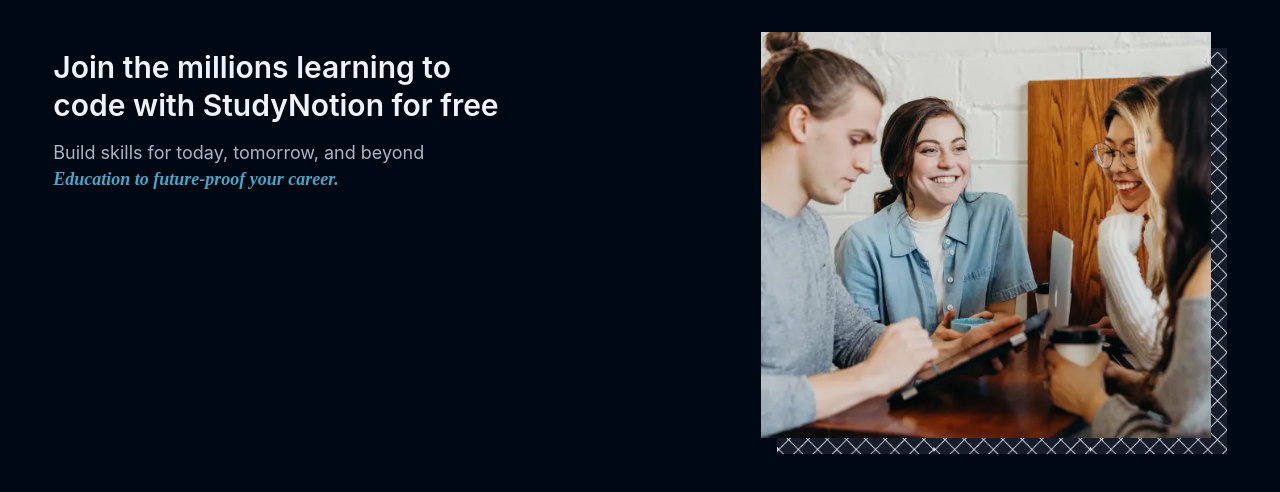
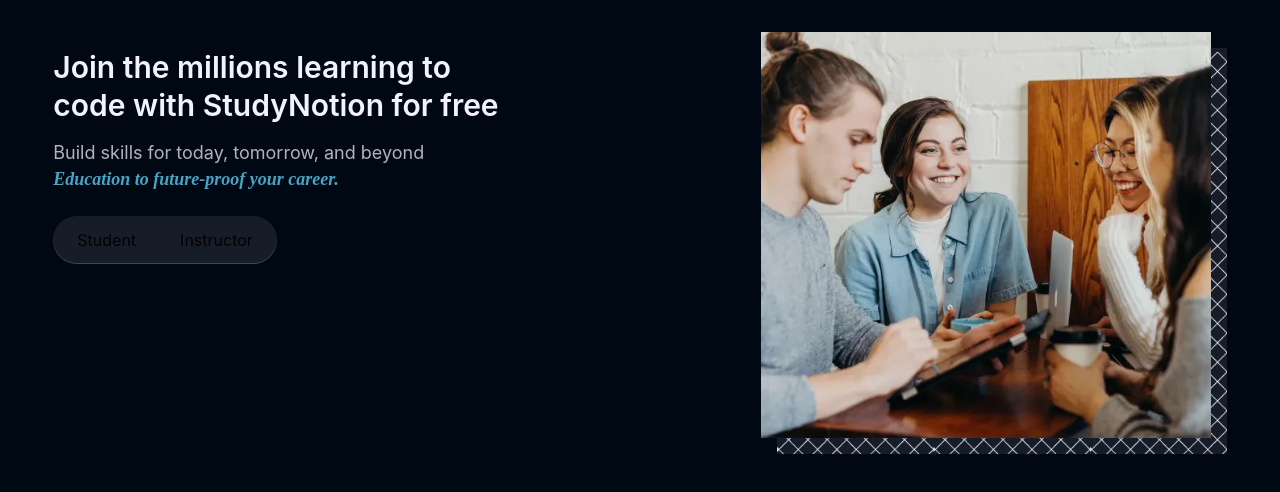
Before and after one commit to princepal09/StudyNotion, a React (Vite) app in the folder client/: page /signup in a window 1280 px wide. Shown: the top 492 px of the page. Built offline with nearby package versions, Linux system fonts and the light colour scheme.

Commit message:
created tab section on login and singup page

```diff
--- /dev/null
+++ b/client/src/components/common/Tab.jsx
@@ -0,0 +1,26 @@
+import React from 'react'
+
+const Tab = ({tabData}) => {
+  return (
+    <div style={
+      {
+        boxShadow : "inset 0px -1px 0px rgba(255, 255, 255, 0.18)"
+      }
+    } className='flex bg-richblack-800 p-1 gap-x-1 my-6 rounded-full max-w-max'
+    >
+      {
+        tabData.map((tab) => (
+          <button
+            key={tab.id}
+            className= {` py-2 px-5 rounded-full transition-all duration-200`}
+           >
+           {tab?.tabName}
+           </button>
+        ))
+      }
+
+    </div>
+  )
+}
+
+export default Tab
--- a/client/src/components/core/Auth/SignupForm.jsx
+++ b/client/src/components/core/Auth/SignupForm.jsx
@@ -1,9 +1,26 @@
 import React from 'react'
 import {ACCOUNT_TYPE} from "../../../utils/constants"
+import Tab from '../../common/Tab'
 
 const SignupForm = () => {
+
+  const tabData = [
+    {
+      id : 1,
+      tabName : "Student",
+      type : ACCOUNT_TYPE.STUDENT
+    },
+    {
+      id : 2,
+      tabName : "Instructor",
+      type : ACCOUNT_TYPE.INSTRUCTOR
+    }
+  ]
+
   return (
     <div>
+      {/* Tab  */}
+      <Tab tabData = {tabData} field/>
 
     </div>
   )
```
